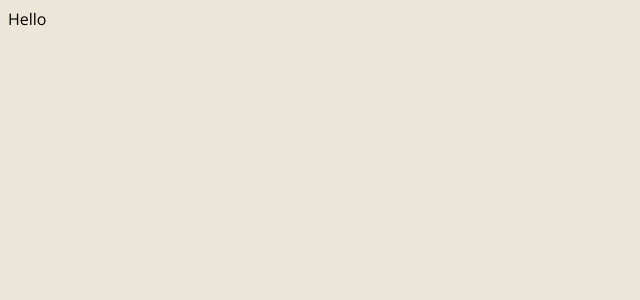
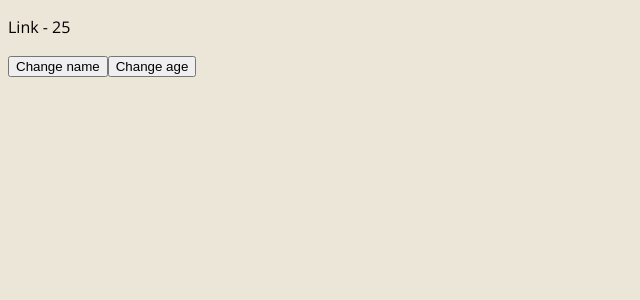
Before and after one commit to gosikxo/vue-hyrule-jobs-course, a Vue app: page / in a window 1280 px wide. Shown: the top 300 px of the page, without its empty margins (0-640 px from the left). Built offline with nearby package versions, Linux system fonts and the light colour scheme.

Commit message:
Add name and age. Change name and age by clicking buttons

```diff
--- a/src/App.vue
+++ b/src/App.vue
@@ -1,17 +1,35 @@
 <template>
   <div class="app">
-    Hello
+    <p>{{ name }} - {{ age }}</p>
+    <button @click="changeName('Zelda')">Change name</button>
+    <button @click="changeAge(30)">Change age</button>
+
   </div>
 </template>
 
 <script lang="ts">
 import { defineComponent } from 'vue';
 
-
 export default defineComponent({
   name: 'App',
   components: {
 
+  },
+  data() {
+    return {
+      name: 'Link',
+      age: 25 as number | string
+    }
+  },
+  methods: {
+    changeName(name: string) {
+      this.name = name
+      return name
+    },
+    changeAge(age: number | number) {
+      this.age = age
+      return age
+    }
   }
 });
 </script>
```
